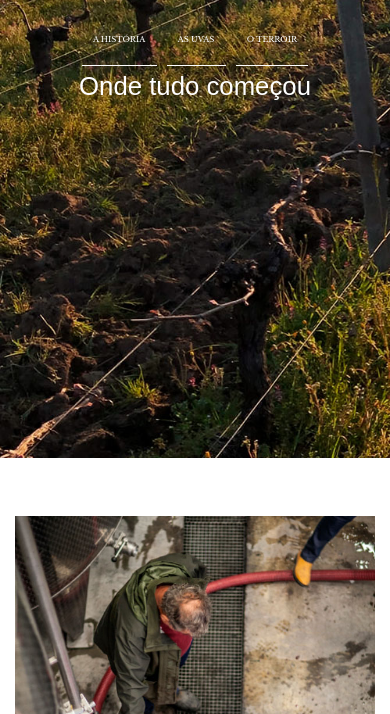
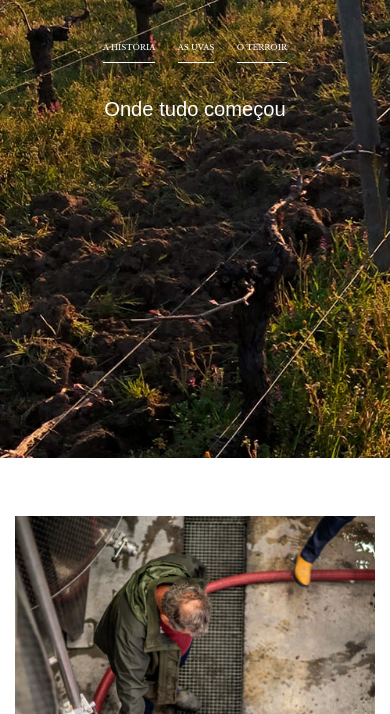
Before and after one commit to isacdias/sitemonduvinboutique, a plain HTML site: page produtor.html in a window 390 px wide. Shown: the part 386-1100 px from the top of the page. Drawn offline with nearby package versions, Linux system fonts and the light colour scheme.

Commit message:
Atualiza site

```diff
--- a/style/_base.scss
+++ b/style/_base.scss
@@ -1,7 +1,6 @@
-html, body {
+html,
+body {
     color: rgb(71, 71, 71);
-    font-family: 'Libre Baskerville', sans-serif;
-    font-size: 1rem;
     line-height: 1.5;
     scroll-behavior: smooth;
     text-rendering: optimizeLegibility;
--- a/style/_custom.scss
+++ b/style/_custom.scss
@@ -96,9 +96,15 @@ h1.titleh1 {
 
 .links-productor ul {
     padding-left: 0;
-    a {
-        color: white;
-        font-size: .7rem;
+    li {
+        padding: 0;
+        border-bottom: 1px solid white;
+        margin: 3rem 1rem;
+        a {
+            color: white;
+            font-size: 0.7rem;
+            font-family: "Libre Baskerville", Cambria, Cochin, Georgia, Times, 'Times New Roman', serif;
+        }
     }
 }
 
@@ -151,6 +157,7 @@ h1.titleh1 {
             display: -webkit-box;
             display: -ms-flexbox;
             display: flex;
+            font-family: "Libre Baskerville", Cambria, Cochin, Georgia, Times, 'Times New Roman', serif;
             -webkit-box-align: center;
             -ms-flex-align: center;
             margin-top: 1rem;
@@ -160,6 +167,9 @@ h1.titleh1 {
                 margin-bottom: 0;
                 margin-right: 1rem;
                 padding-top: 0;
+            }
+            .button {
+                font-size: 1.4rem;
             }
         }
     }
--- a/style/_produtor.scss
+++ b/style/_produtor.scss
@@ -27,14 +27,6 @@
         justify-content: center;
         .links-productor ul {
             display: flex;
-            li {
-                padding: 1rem 1rem;
-                border-bottom: 1px solid white;
-                margin: 3rem 1rem;
-            }
-            a {
-                color: white;
-            }
         }
     }
 }
@@ -160,13 +152,6 @@
 }
 
 @media screen and (max-width: 425px) {
-    .home-top-productor .hero-productor h2 {
-        font-size: 2.2rem;
-    }
-    .home-top-productor .hero-productor h3 {
-        text-align: center;
-        font-size: 2.3rem;
-    }
     .productor-lang {
         display: hidden;
     }
@@ -178,9 +163,6 @@
         padding: 0;
         margin-top: 1rem;
     }
-    .home-top-productor .hero-productor .links-productor ul li {
-        margin: 5px;
-    }
     .img-vinha img {
         width: 100%;
     }
--- a/style/_reboot.scss
+++ b/style/_reboot.scss
@@ -1,17 +1,15 @@
 /* Reset HTML Tags */
 
-html {
-    font-family: sans-serif;
+html,
+body {
+    font-family: -apple-system, BlinkMacSystemFont, 'Segoe UI', Roboto, Oxygen, Ubuntu, Cantarell, 'Open Sans', 'Helvetica Neue', sans-serif;
+    font-size: 16px;
+    font-weight: 100;
+    margin: 0;
+    padding: 0;
+    overflow-x: hidden;
     -ms-text-size-adjust: 100%;
     -webkit-text-size-adjust: 100%;
-}
-
-body {
-    margin: 0;
-    font-family: -apple-system, BlinkMacSystemFont, 'Segoe UI', Roboto, Oxygen, Ubuntu, Cantarell, 'Open Sans', 'Helvetica Neue', sans-serif;
-    overflow-x: hidden;
-    font-size: 16px;
-    font-weight: 100;
 }
 
 li:hover,
--- a/style/_regiao.scss
+++ b/style/_regiao.scss
@@ -172,9 +172,6 @@
     .home-top-region .hero-productor h3 {
         text-align: center;
     }
-    .patrimonio .st-emilion-desc {
-        background: rgb(192, 189, 32);
-    }
     .home-top-region .hero-productor h2 {
         font-size: 2.7rem;
     }
--- a/style/_responsive.scss
+++ b/style/_responsive.scss
@@ -166,11 +166,14 @@
         }
     }
     .productor-presentation {
-        .mv_col-6 {
-            flex: 0 0 100%;
-            max-width: 100%;
-            padding: 1em 15px;
-            width: 100%;
+        .img-productor,
+        .productor-text {
+            &.mv_col-6 {
+                flex: 0 0 100%;
+                max-width: 100%;
+                padding: 1em 15px;
+                width: 100%;
+            }
         }
     }
     .container-grapes {
@@ -293,6 +296,10 @@
             padding-left: 0;
             h2 {
                 max-width: 100%;
+            }
+            h6 {
+                font-size: 1.6rem;
+                padding-top: 0;
             }
             .price,
             .price>* {
```
Also changed, not shown: style/style.css, 1 other file.
